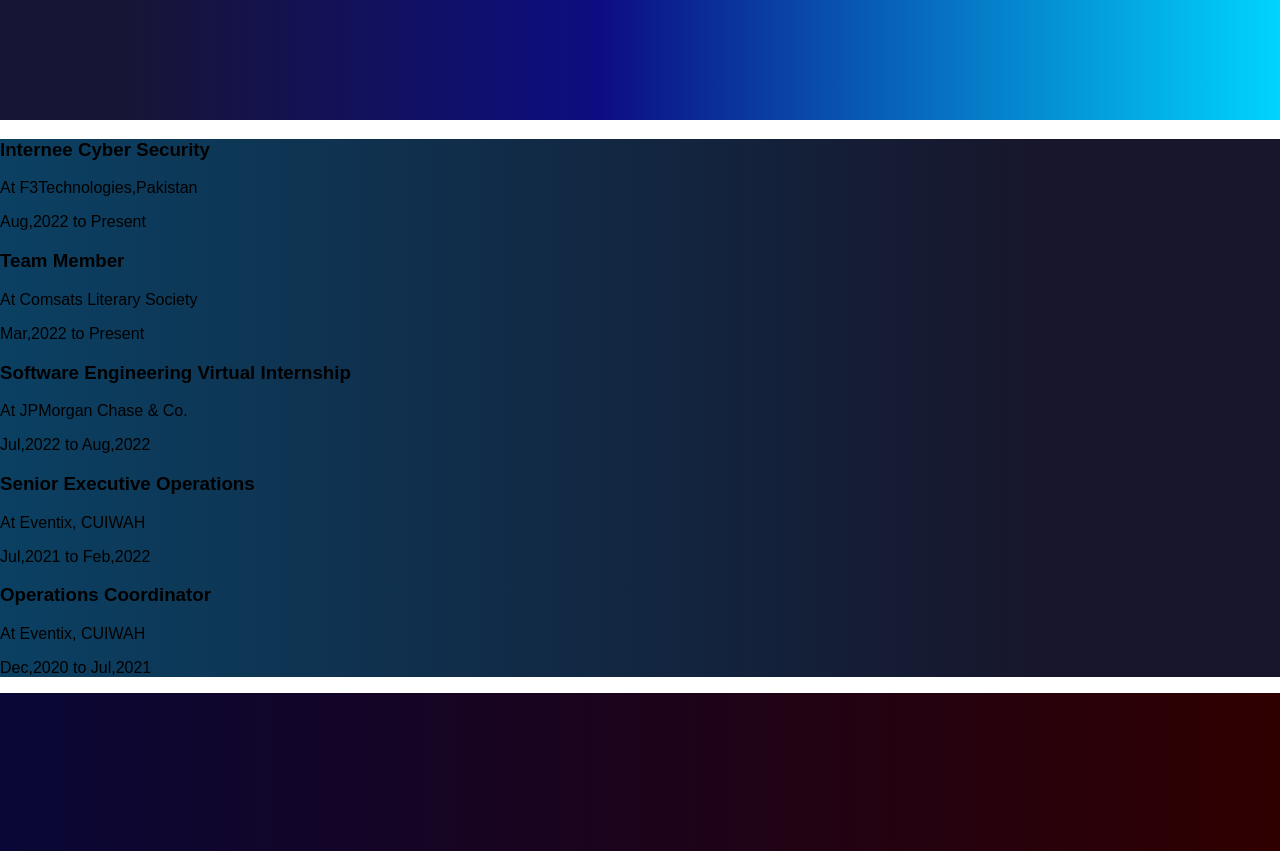
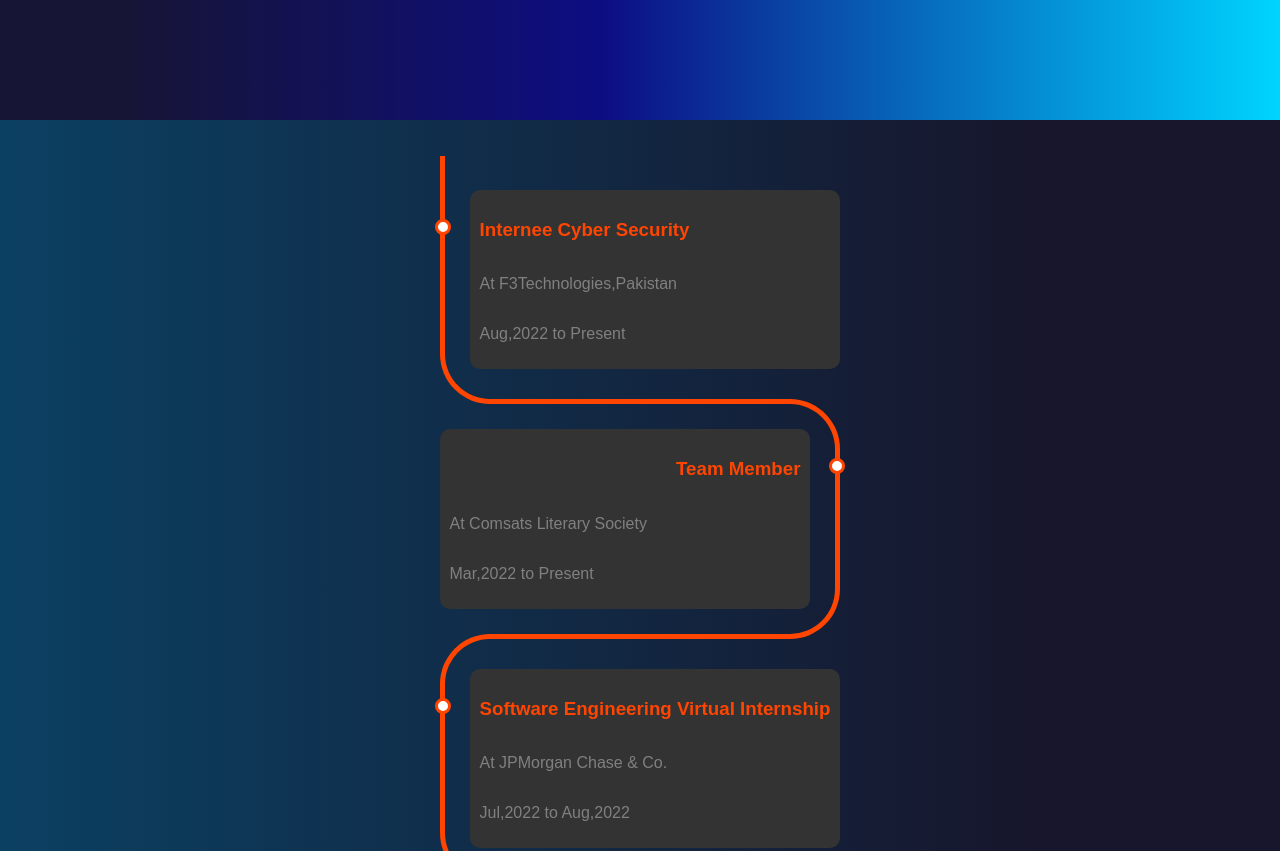
Before and after one commit to hammadcui20/hammad.github.io, a plain HTML site: page index.html in a window 1280 px wide. Shown: the part 680-1531 px from the top of the page. Drawn offline with Linux system fonts and the light colour scheme.

Commit message:
Update styles_4.css

```diff
--- a/styles_4.css
+++ b/styles_4.css
@@ -80,7 +80,7 @@
   background: rgb(11,64,98);
   background: linear-gradient(90deg, rgba(11,64,98,1) 0%, rgba(2,1,25,0.9164040616246498) 81%);
 }
-#img1
+/* #img1
 {
   margin-top: 5%;
   margin-left: 15%;
@@ -118,12 +118,12 @@
   margin-left: 15%;
   border-radius: 30px;
   border: black solid;
-}
+} */
 
 a:link {
   text-decoration: none!important;
 }
-.btn{
+/* .btn{
   margin-left: 45%;
   margin-top: 5%;
   margin-bottom: 5%;
@@ -140,7 +140,7 @@
   .btn:visited
   {
     background: #1C6EA4;
-  }
+  } */
 #contact
 {
   background: rgb(9,7,54);
@@ -251,3 +251,127 @@
   background-color: #de463b;
   color: #ffffff;
 }
+/* Timeline */
+:root {
+  /* --primary-color: #212121;
+  --background-color: #111; */
+  --font: sans-serif;
+}
+
+/* * {
+  margin: 0;
+  padding: 0;
+} */
+
+#projects {
+  /* background: var(--background-color);
+  font-family: var(--font); */
+  display: flex;
+  justify-content: center;
+}
+
+/* Timeline Container */
+.timeline {
+  background: var(--primary-color);
+  margin: 20px auto;
+  padding: 20px;
+}
+
+/* Card container */
+.card {
+  position: relative;
+  max-width: 400px;
+}
+
+/* setting padding based on even or odd */
+.card:nth-child(odd) {
+  padding: 30px 0 30px 30px;
+}
+.card:nth-child(even) {
+  padding: 30px 30px 30px 0;
+}
+/* Global ::before */
+.card::before {
+  content: "";
+  position: absolute;
+  width: 50%;
+  border: solid orangered;
+}
+
+/* Setting the border of top, bottom, left */
+.card:nth-child(odd)::before {
+  left: 0px;
+  top: -4.5px;
+  bottom: -4.5px;
+  border-width: 5px 0 5px 5px;
+  border-radius: 50px 0 0 50px;
+}
+
+/* Setting the border of top, bottom, right */
+.card:nth-child(even)::before {
+  right: 0;
+  top: 0;
+  bottom: 0;
+  border-width: 5px 5px 5px 0;
+  border-radius: 0 50px 50px 0;
+}
+
+/* Removing the border if it is the first card */
+.card:first-child::before {
+  border-top: 0;
+  border-top-left-radius: 0;
+}
+
+/* Removing the border if it is the last card  and it's odd */
+.card:last-child:nth-child(odd)::before {
+  border-bottom: 0;
+  border-bottom-left-radius: 0;
+}
+
+/* Removing the border if it is the last card  and it's even */
+.card:last-child:nth-child(even)::before {
+  border-bottom: 0;
+  border-bottom-right-radius: 0;
+}
+
+/* Information about the timeline */
+.info {
+  display: flex;
+  flex-direction: column;
+  background: #333;
+  color: gray;
+  border-radius: 10px;
+  padding: 10px;
+}
+
+/* Title of the card */
+.title {
+  color: orangered;
+  position: relative;
+}
+
+/* Timeline dot  */
+.title::before {
+  content: "";
+  position: absolute;
+  width: 10px;
+  height: 10px;
+  background: white;
+  border-radius: 999px;
+  border: 3px solid orangered;
+}
+
+/* text right if the card is even  */
+.card:nth-child(even) > .info > .title {
+  text-align: right;
+}
+
+/* setting dot to the left if the card is odd */
+.card:nth-child(odd) > .info > .title::before {
+  left: -45px;
+}
+
+/* setting dot to the right if the card is odd */
+.card:nth-child(even) > .info > .title::before {
+  right: -45px;
+}
```
